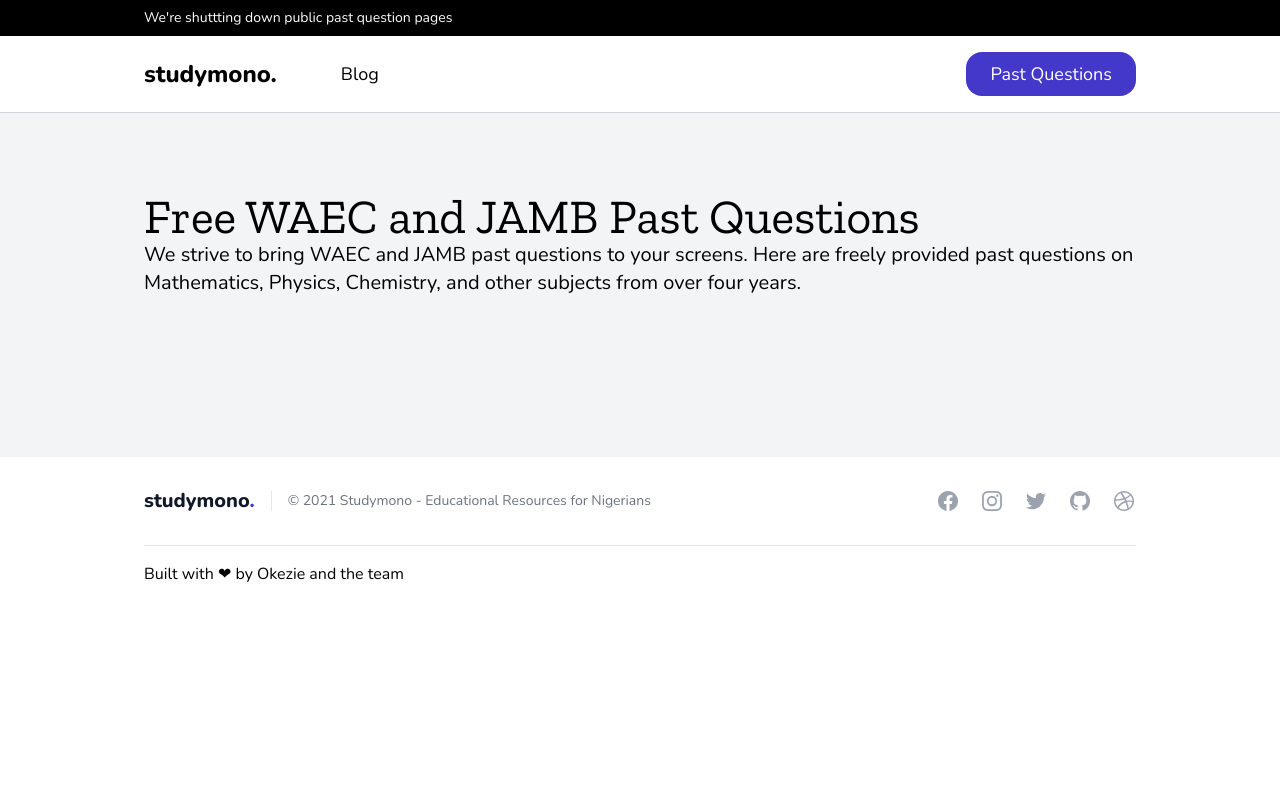
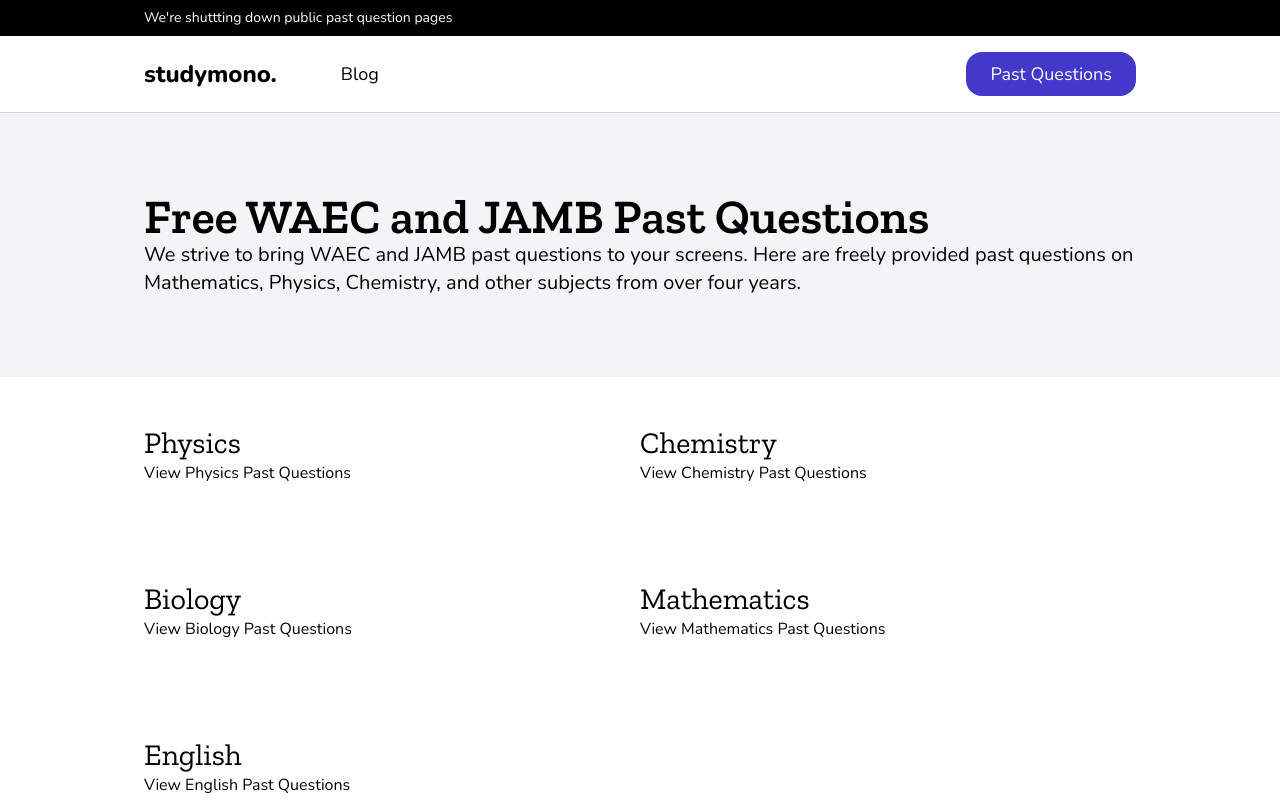
Before and after one commit to okezieuc/website, a Next.js app: page /pastquestions in a window 1280 px wide. Shown: the top 800 px of the page. Built offline with nearby package versions, Linux system fonts and the light colour scheme; what @tailwindcss/typography would draw is missing.

Commit message:
link to subject pages from past questions home page

```diff
--- a/components/pastquestions/home/pastQuestionHomeHero.js
+++ b/components/pastquestions/home/pastQuestionHomeHero.js
@@ -2,10 +2,10 @@ import Container from "@components/container"
 
 export default function PastQuestionHomeHero() {
     return (
-        <div className="bg-gray-100 pt-12 md:pt-20 pb-20 md:pb-20">
+        <div className="bg-gray-100 py-12 md:py-20">
             <Container>
-                <h1 className="text-3xl sm:text-4xl md:text-5xl font-heading">Free WAEC and JAMB Past Questions</h1>
-                <div className="mb-12 sm:mb-16 md:mb-20 text-md sm:text-lg md:text-xl">
+                <h1 className="text-3xl sm:text-4xl md:text-5xl font-heading font-semibold">Free WAEC and JAMB Past Questions</h1>
+                <div className="text-md sm:text-lg md:text-xl">
                     We strive to bring WAEC and JAMB past questions to your screens. Here are freely provided past questions on Mathematics, Physics, Chemistry, and other subjects from over four years.
                 </div>
             </Container>
--- /dev/null
+++ b/components/pastquestions/home/pastQuestionHomeSubject.js
@@ -0,0 +1,12 @@
+import Link from "next/link"
+
+export default function PastQuestionHomeSubject({ subject, slug }) {
+    return (<div className="my-4 sm:my-12">
+        <div className="text-3xl font-heading">
+            <Link href={`/pastquestions/subject/${slug}/1`}>{subject}</Link>
+        </div>
+        <div classname="mt-4">
+            View {subject} Past Questions
+        </div>
+    </div>)
+}
--- /dev/null
+++ b/lib/pastQuestionNamingSchema.js
@@ -0,0 +1,7 @@
+export const subjectSchema = {
+    "PHY": "Physics",
+    "CHEM": "Chemistry",
+    "BIO": "Biology",
+    "MATH": "Mathematics",
+    "ENG": "English"
+}
--- a/pages/pastquestions/index.js
+++ b/pages/pastquestions/index.js
@@ -1,10 +1,22 @@
+import Container from "@components/container";
 import Layout from "@components/layout";
 import PastQuestionHomeHero from "@components/pastquestions/home/pastQuestionHomeHero";
+import PastQuestionHomeSubject from "@components/pastquestions/home/pastQuestionHomeSubject";
+import { subjectSchema } from "lib/pastQuestionNamingSchema";
 
 export default function PastQuestionHomePage() {
     return (
         <Layout>
             <PastQuestionHomeHero />
+            <Container>
+                <div className="grid sm:grid-cols-2 pb-20 border-b">
+                    {
+                        Object.keys(subjectSchema).map((key) => (
+                            <PastQuestionHomeSubject key={key} subject={subjectSchema[key]} slug={key.toLowerCase()} />)
+                        )
+                    }
+                </div>
+            </Container>
         </Layout>
     )
 }
```
